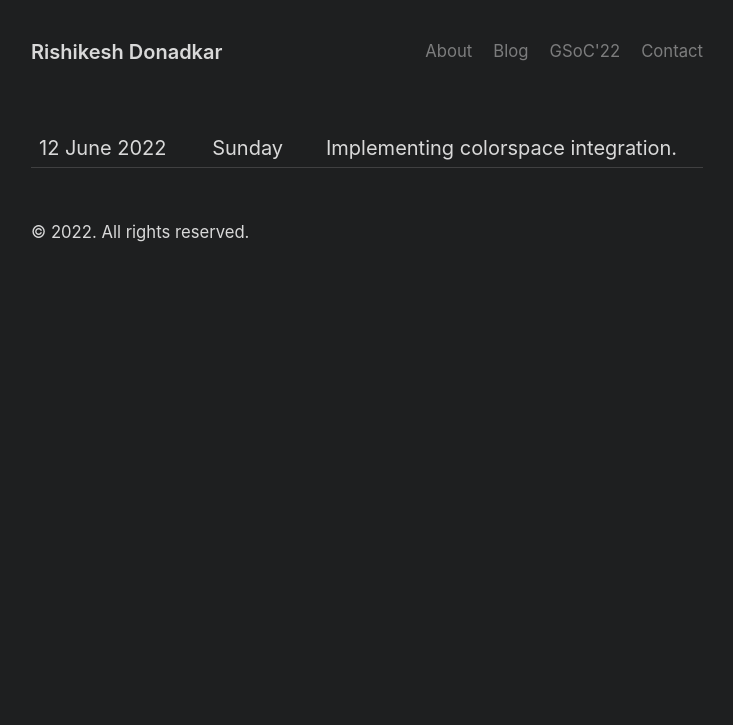
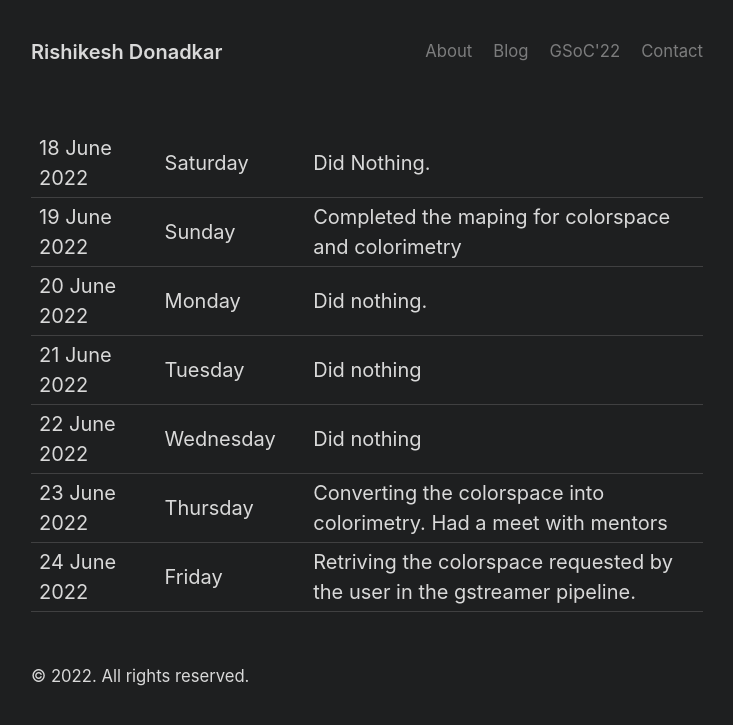
Before and after one commit to RISHI27-dot/rishi27-dot.github.io, a Jekyll site: the page built from gsoc/weeks/week_2.md, in a window 1280 px wide. Shown: the top 725 px of the page, without its empty margins (273-1006 px from the left). Built offline with Jekyll 4.4.1, drawn with Linux system fonts in a browser that asks for light colours.

Commit message:
added the pending updates.

```diff
--- a/gsoc/weeks/week_2.md
+++ b/gsoc/weeks/week_2.md
@@ -3,4 +3,11 @@ layout: default
 title: home
 ---
 
-12 June 2022 ||Sunday       ||  Implementing colorspace integration.
+
+18 June 2022 ||Saturday       ||  Did Nothing.
+19 June 2022 ||Sunday       ||  Completed the maping for colorspace and colorimetry
+20 June 2022 ||Monday       ||  Did nothing.
+21 June 2022 ||Tuesday       ||  Did nothing
+22 June 2022 ||Wednesday       || Did nothing
+23 June 2022 ||Thursday       ||  Converting the colorspace into colorimetry. Had a meet with mentors
+24 June 2022 ||Friday       ||  Retriving the colorspace requested by the user in the gstreamer pipeline.
```
Also changed, not shown: gsoc/home.md (+3 -2 lines), gsoc/weeks/week_3.md (added, +9 -0 lines).
